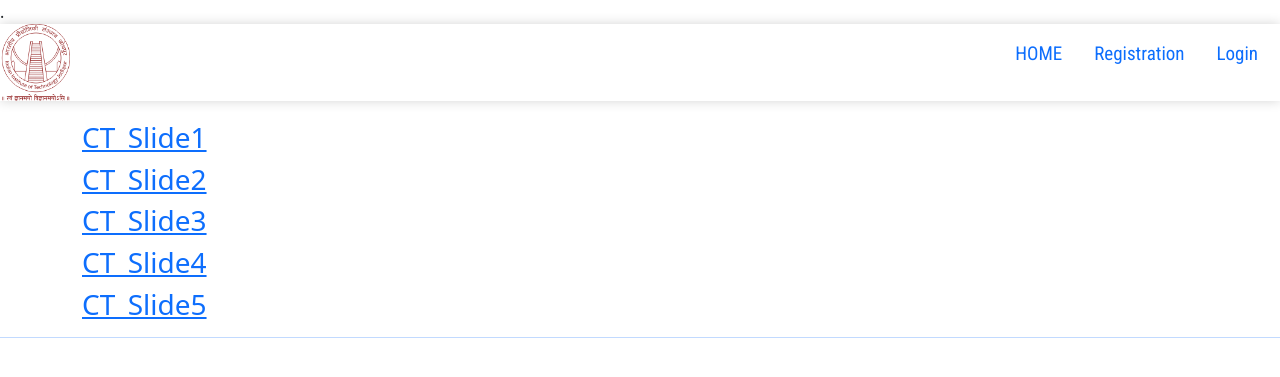
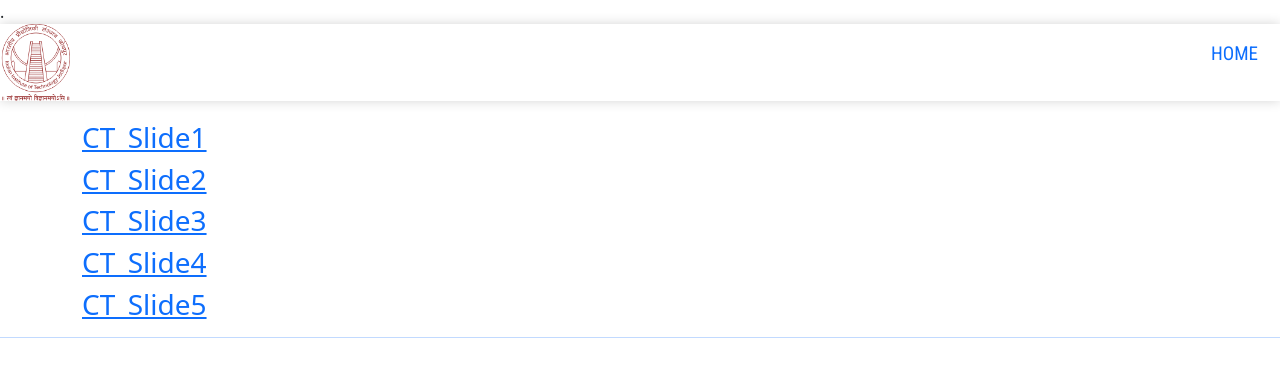
Before and after one commit to meena103/Profile-webpage, a Django app: page /couse/CT/ in a window 1280 px wide. Shown: the top 377 px of the page. Run offline with Django 3.2, Linux system fonts and the light colour scheme; data comes from the database, SQL or seed files in the repository; some libraries are stand-ins or nearby versions.

Commit message:
Update base.html

```diff
--- a/templates/base.html
+++ b/templates/base.html
@@ -39,14 +39,7 @@
                 {% comment %} <li><a id="aa" href="/register">Registration</a></li>
                 <li><a id="aa" href="#/home">HOME</a></li>
                 <li><a id="aa" href="#/home">HOME</a></li> {% endcomment %}
-                {% if not user.is_authenticated %}
-                    <li class="active"><a  id="aa" href="/accounts/social/signup/ ">Registration</a></li>
-                    <li class="active"><a  id="aa" href="/accounts/google/login/?process=login/">Login</a></li>
 
-                {% endif %}
-                {% if user.is_authenticated %}
-                    <li class="active"><a  id="aa" href="/logout">Logout</a></li>
-                {% endif %}
                 <!-- <li><a href="#about">ABOUT</a></li>
                 <li><a href="#work">WORK</a></li>
                 <li><a href="#services">SERVICE</a></li>
```
